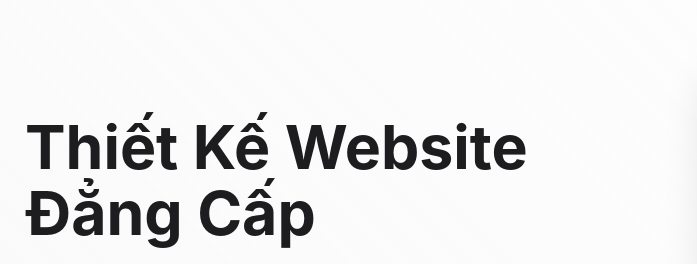
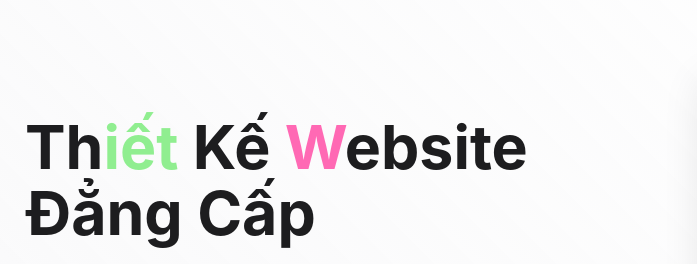
Before and after one commit to mymymy99/xp, a plain HTML site: page index.html in a window 1280 px wide. Shown: the part 214-478 px from the top of the page, 0-697 px from the left. Drawn offline with Linux system fonts and the light colour scheme; grey boxes are pictures that could not be loaded; a web font is replaced by a local one.

Commit message:
Update index.html
thu 6

```diff
--- a/index.html
+++ b/index.html
@@ -67,8 +67,7 @@
         <div class="hero-overlay"></div>
         <!-- Nội dung giới thiệu -->
         <div class="hero-content">
-            <h2 class="hero-title">Thiết Kế Website Đẳng Cấp</h2>
-            <p class="hero-subtitle">Tăng trưởng doanh nghiệp của bạn với giải pháp web hiện đại, giá rẻ, và chuyên nghiệp.</p>
+            <h2 class="hero-title">Th<span style="color: #90ee90;">iết</span> Kế <span style="color: #ff69b4;">W</span>ebsite Đẳng Cấp</h2>            <p class="hero-subtitle">Tăng trưởng doanh nghiệp của bạn với giải pháp web hiện đại, giá rẻ, và chuyên nghiệp.</p>
             <!-- Các nút CTA -->
             <div class="hero-buttons">
                 <a href="#services" class="cta-btn secondary-btn">Khám Phá Dịch Vụ</a> <!-- Giống Xem Dự Án -->
```
